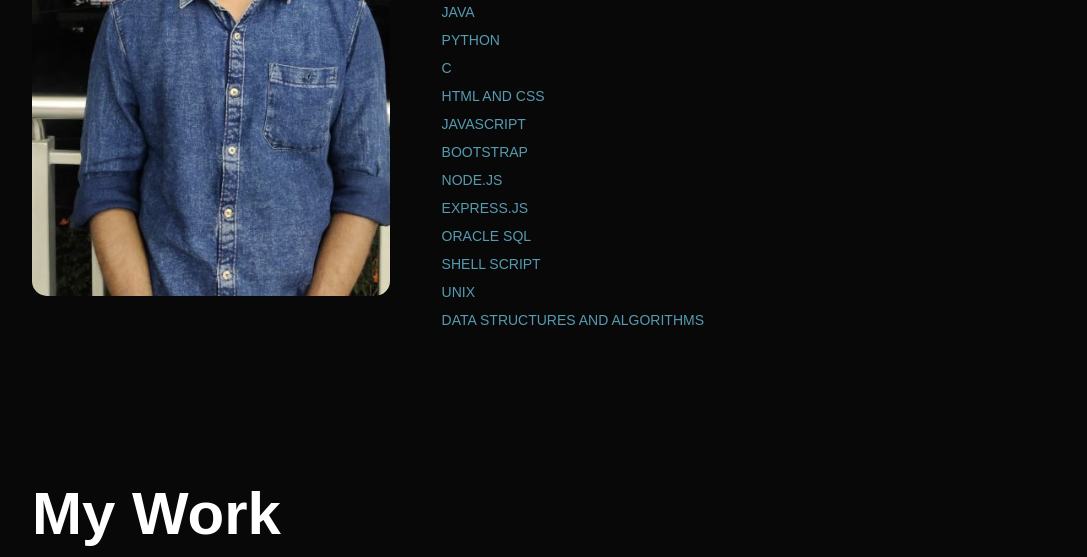
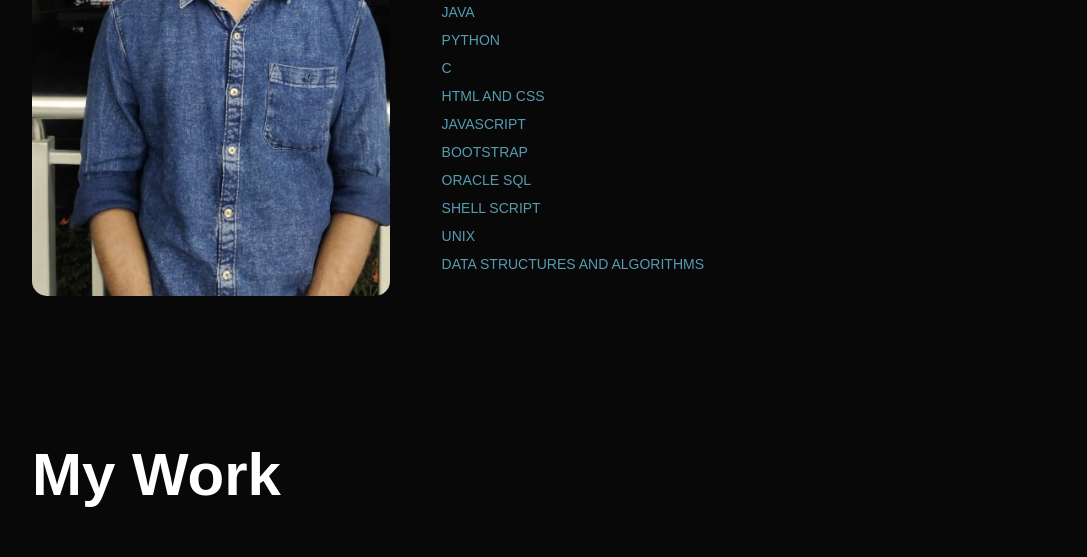
Before and after one commit to likith115/My_Portfolio, a plain HTML site: page index.html in a window 1280 px wide. Shown: the part 1132-1689 px from the top of the page, without its empty margins (96-1183 px from the left). Drawn offline with nearby package versions, Linux system fonts and the light colour scheme.

Commit message:
Update index.html

```diff
--- a/index.html
+++ b/index.html
@@ -60,8 +60,8 @@
                             <li> <span>HTML AND CSS</span> </li>
                             <li> <span>JAVASCRIPT</span> </li>
                             <li> <span>BOOTSTRAP</span> </li>
-                            <li> <span>NODE.JS</span> </li>
-                            <li> <span>EXPRESS.JS</span> </li>
+<!--                             <li> <span>NODE.JS</span> </li>  -->
+<!--                             <li> <span>EXPRESS.JS</span> </li>  -->
                             <li> <span>ORACLE SQL</span> </li>
                             <li> <span>SHELL SCRIPT</span> </li>
                             <li> <span>UNIX</span> </li>
```
